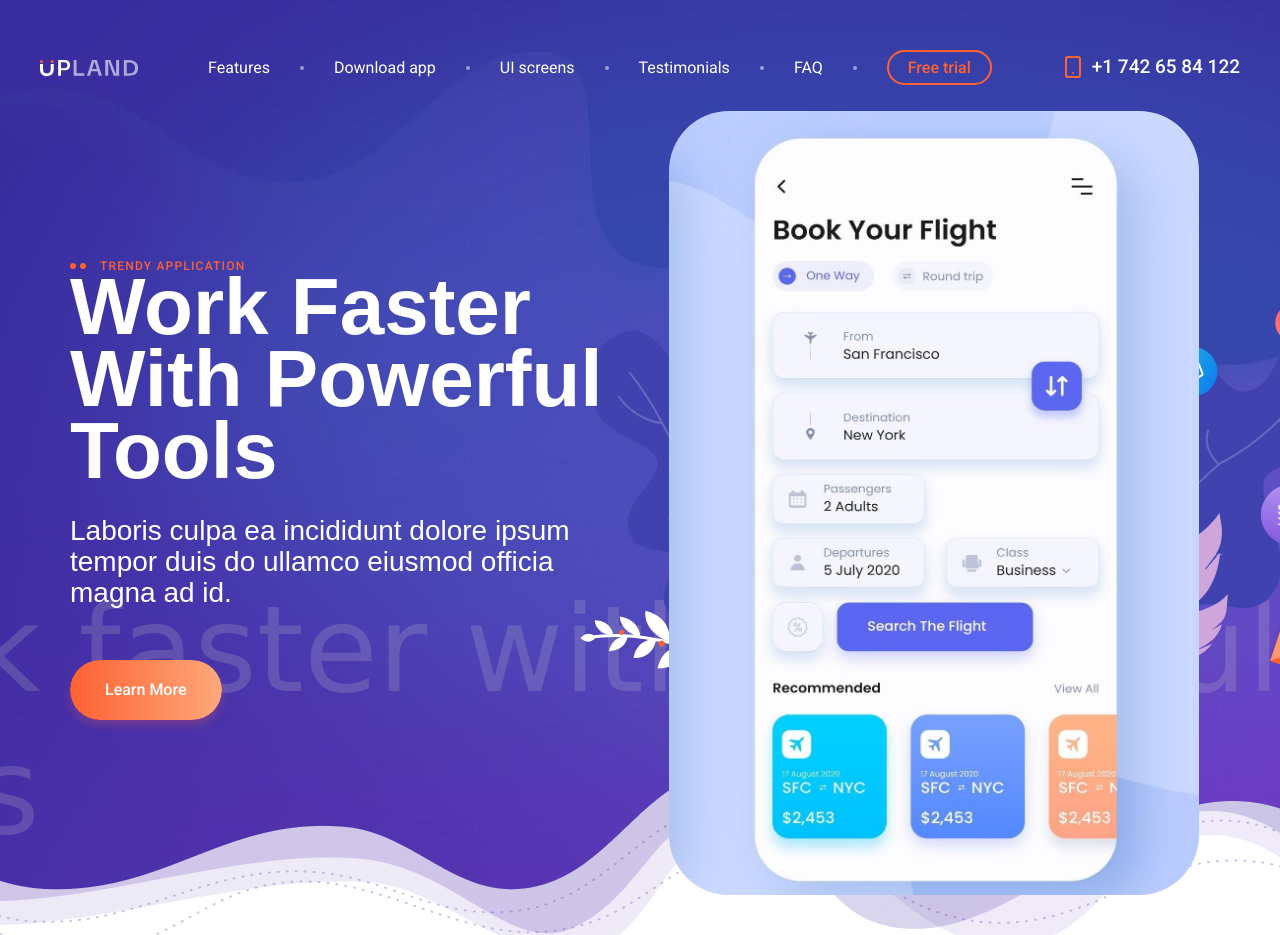
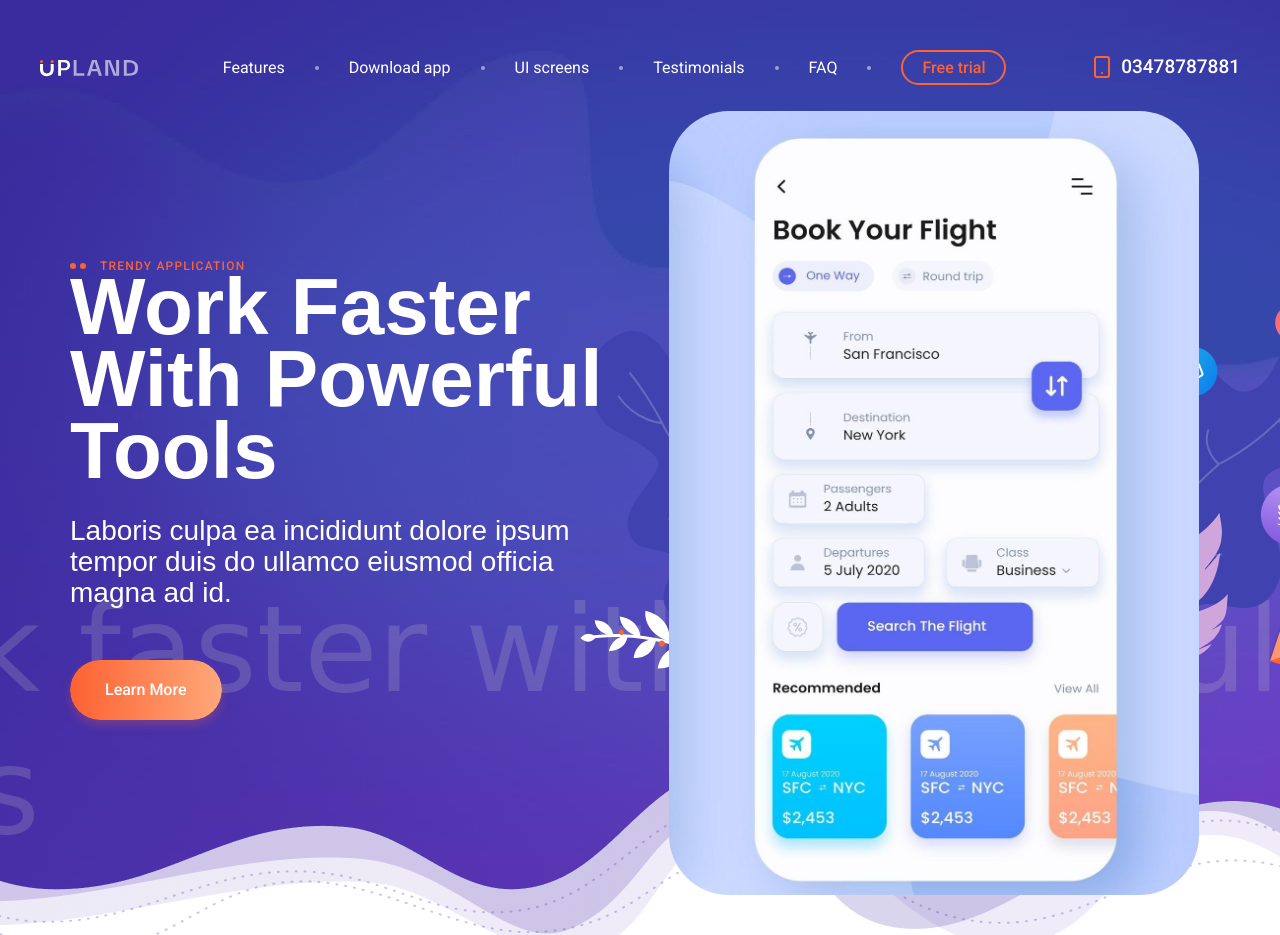
Before and after one commit to MaharMudasar532/app, a plain HTML site: page index.html in a window 1280 px wide. Shown: the top 935 px of the page. Drawn offline with Linux system fonts and the light colour scheme; a web font is replaced by a local one.

Commit message:
Update index.html

```diff
--- a/index.html
+++ b/index.html
@@ -66,7 +66,7 @@
                 </div>
                 <div class="header__right js-from-2">
                     <div class="header-mob js-content-2">
-                        <a class="header-tel" href="tel:+17426584122">+1 742 65 84 122</a>
+                        <a class="header-tel" href="tel:+17426584122">03478787881</a>
                     </div>
                 </div>
             </div>
```
